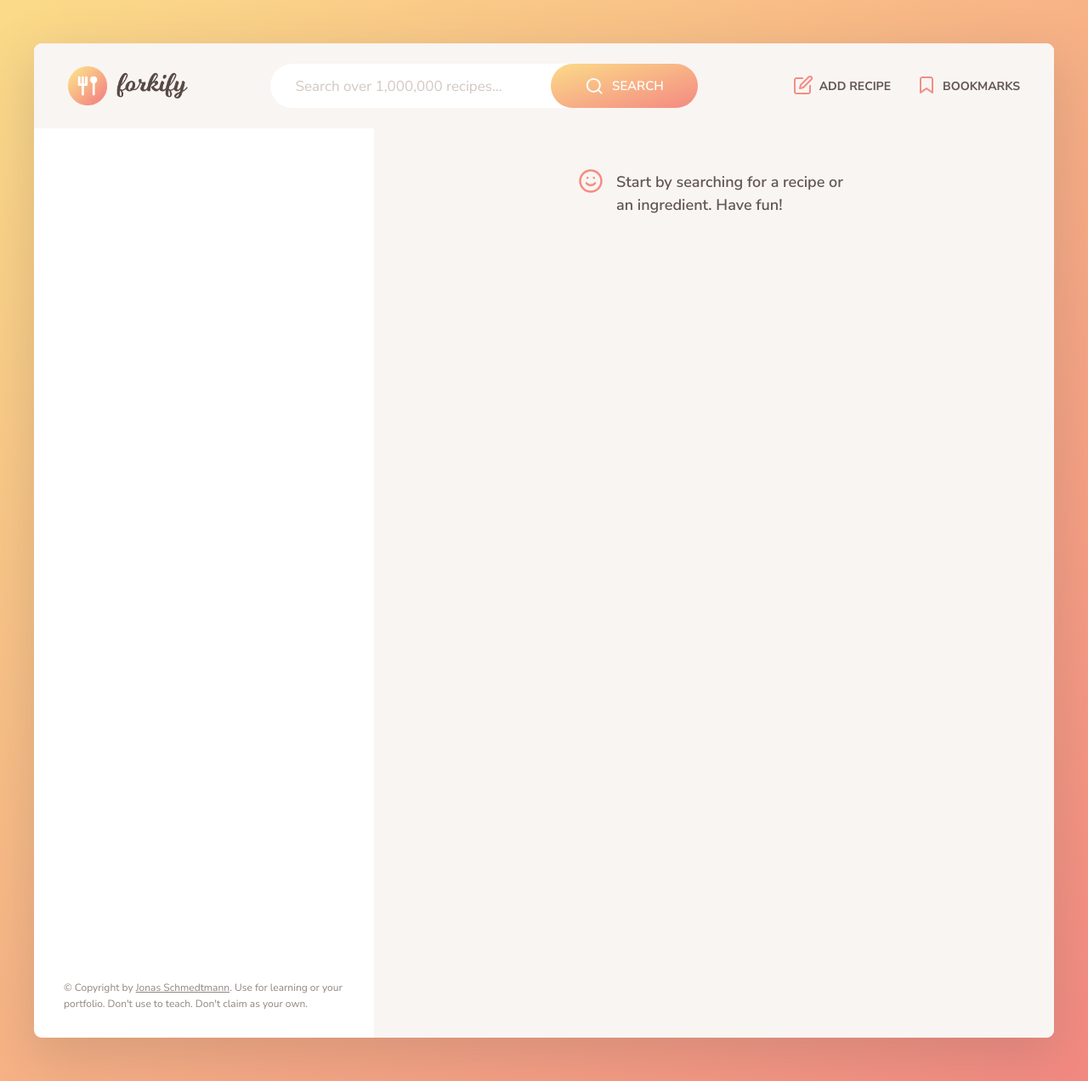
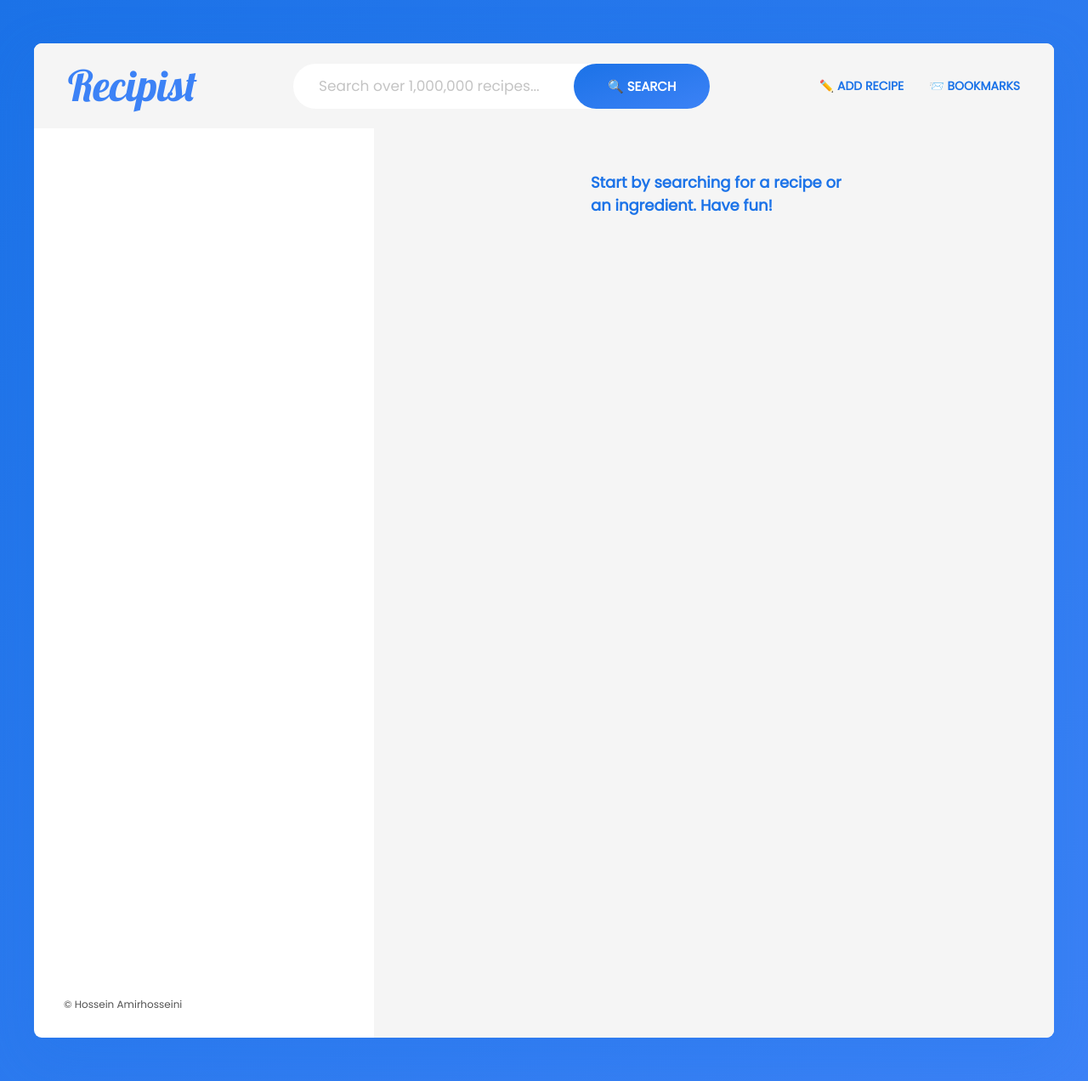
Before and after one commit to iamhosen/Recipist, a website built with webpack: page src/index.html in a window 1280 px wide. Shown: the whole page at 85% size. Built offline with nearby package versions, Linux system fonts and the light colour scheme.

Commit message:
customize

```diff
--- a/src/index.html
+++ b/src/index.html
@@ -13,54 +13,37 @@
     <!-- <link rel="stylesheet" href="src/sass/main.scss" /> -->
     <!-- <script defer src="./js/controller.js"></script> -->
 
-    <title>forkify // Search over 1,000,000 recipes</title>
+    <title>Recipist</title>
   </head>
 
   <body>
     <div class="container">
       <header class="header">
-        <img src="src/img/logo.png" alt="Logo" class="header__logo" />
+        <!-- <img src="src/img/logo.png" alt="Logo" class="header__logo" /> -->
+        <a href="#" class="header__logo">Recipist</a>
         <form class="search">
           <input
             type="text"
             class="search__field"
             placeholder="Search over 1,000,000 recipes..."
           />
-          <button class="btn search__btn">
-            <svg class="search__icon">
-              <use href="src/img/icons.svg#icon-search"></use>
-            </svg>
-            <span>Search</span>
-          </button>
+          <button class="btn search__btn">🔍 Search</button>
         </form>
 
         <nav class="nav">
           <ul class="nav__list">
             <li class="nav__item">
               <button class="nav__btn nav__btn--add-recipe">
-                <svg class="nav__icon">
-                  <use href="src/img/icons.svg#icon-edit"></use>
-                </svg>
-                <span>Add recipe</span>
+                ✏️ Add recipe
               </button>
             </li>
             <li class="nav__item">
-              <button class="nav__btn nav__btn--bookmarks">
-                <svg class="nav__icon">
-                  <use href="src/img/icons.svg#icon-bookmark"></use>
-                </svg>
-                <span>Bookmarks</span>
-              </button>
+              <button class="nav__btn nav__btn--bookmarks">📨 Bookmarks</button>
               <div class="bookmarks">
                 <ul class="bookmarks__list">
                   <div class="message">
-                    <div>
-                      <svg>
-                        <use href="src/img/icons.svg#icon-smile"></use>
-                      </svg>
-                    </div>
                     <p>
-                      No bookmarks yet. Find a nice recipe and bookmark it :)
+                      No bookmarks yet. Find a nice recipe and bookmark it :
                     </p>
                   </div>
 
@@ -121,25 +104,11 @@
           </button> -->
         </div>
 
-        <p class="copyright">
-          &copy; Copyright by
-          <a
-            class="twitter-link"
-            target="_blank"
-            href="https://twitter.com/jonasschmedtman"
-            >Jonas Schmedtmann</a
-          >. Use for learning or your portfolio. Don't use to teach. Don't claim
-          as your own.
-        </p>
+        <p class="copyright">&copy; Hossein Amirhosseini</p>
       </div>
 
       <div class="recipe">
         <div class="message">
-          <div>
-            <svg>
-              <use href="src/img/icons.svg#icon-smile"></use>
-            </svg>
-          </div>
           <p>Start by searching for a recipe or an ingredient. Have fun!</p>
         </div>
 
@@ -320,12 +289,7 @@
           />
         </div>
 
-        <button class="btn upload__btn">
-          <svg>
-            <use href="src/img/icons.svg#icon-upload-cloud"></use>
-          </svg>
-          <span>Upload</span>
-        </button>
+        <button class="btn upload__btn">📤 Upload</button>
       </form>
     </div>
   </body>
--- a/src/js/controller.js
+++ b/src/js/controller.js
@@ -1,7 +1,5 @@
 import '../sass/main.scss';
-import logoPng from '../img/logo.png';
-const logo = document.querySelector('.header__logo');
-logo.src = logoPng;
+import icon from '../img/icons.svg';
 
 import * as model from './model';
 import reciptView from './views/reciptView';
--- a/src/sass/_base.scss
+++ b/src/sass/_base.scss
@@ -1,13 +1,14 @@
+@import url('https://fonts.googleapis.com/css2?family=Poppins&display=swap');
 // $color-primary: #f59a83;
-$color-primary: #f38e82;
-$color-grad-1: #fbdb89;
-$color-grad-2: #f48982;
+$color-primary: #1b72e7;
+$color-grad-1: #1b72e7;
+$color-grad-2: #3c82f6;
 
-$color-grey-light-1: #f9f5f3; // Light background
-$color-grey-light-2: #f2efee; // Light lines
-$color-grey-light-3: #d3c7c3; // Light text (placeholder)
-$color-grey-dark-1: #615551; // Normal text
-$color-grey-dark-2: #918581; // Lighter text
+$color-grey-light-1: #f5f5f5; // Light background
+$color-grey-light-2: #d2e3fd; // Light lines
+$color-grey-light-3: #c4c4c4; // Light text (placeholder)
+$color-grey-dark-1: #1c73e8; // Normal text
+$color-grey-dark-2: #535353; // Lighter text
 
 $gradient: linear-gradient(to right bottom, $color-grad-1, $color-grad-2);
 
@@ -37,7 +38,7 @@ html {
 }
 
 body {
-  font-family: 'Nunito Sans', sans-serif;
+  font-family: 'Poppins', sans-serif;
   font-weight: 400;
   line-height: 1.6;
   color: $color-grey-dark-1;
--- a/src/sass/_header.scss
+++ b/src/sass/_header.scss
@@ -1,3 +1,5 @@
+@import url('https://fonts.googleapis.com/css2?family=Lobster&display=swap');
+
 .header {
   grid-area: head;
   background-color: $color-grey-light-1;
@@ -7,8 +9,12 @@
 
   &__logo {
     margin-left: 4rem;
-    height: 4.6rem;
+    // height: 4.6rem;
     display: block;
+    text-decoration: none;
+    font-family: 'Lobster', cursive;
+    font-size: 5rem;
+    color: #3c82f6;
   }
 }
 
```
Also changed, not shown: src/img/logo.png (deleted).
